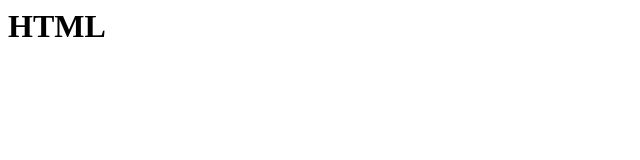
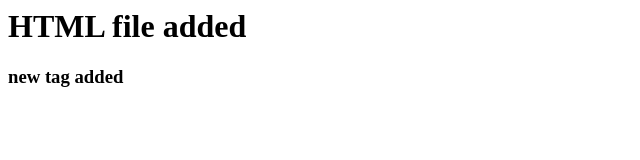
Before and after one commit to suryaphani1729/samplegit, a plain HTML site: page index.html in a window 1280 px wide. Shown: the whole page, without its empty margins (0-640 px from the left). Drawn offline with Linux system fonts and the light colour scheme.

Commit message:
Signed-off-by: Surya <surya.phani1729@gmail.com>

```diff
--- a/index.html
+++ b/index.html
@@ -1,5 +1,9 @@
 <html>
+    <head>
+        <title>Title</title>
+    </head>
     <body>
-        <h1>HTML</h1>
+        <h1>HTML file added</h1>
+        <h3>new tag added</h3>
     </body>
 </html>
```
Also changed, not shown: Read.txt.
